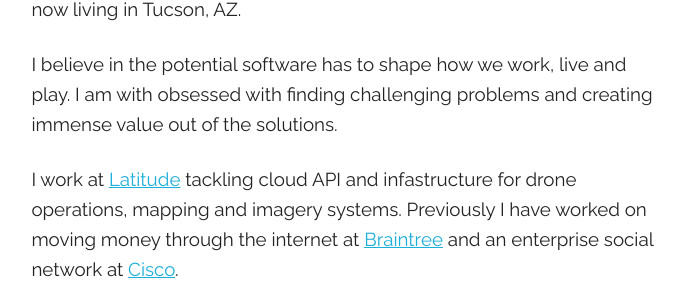
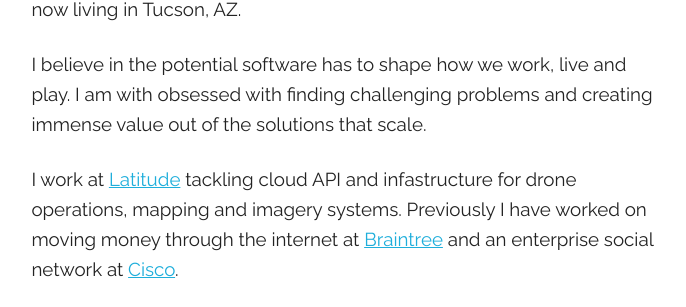
Before and after one commit to ianrtracey/ianrtracey.github.io, a Jekyll site: the page built from index.md, in a window 1280 px wide. Shown: the part 288-595 px from the top of the page, without its empty margins (295-981 px from the left). Built offline with Jekyll 4.4.1, drawn with Linux system fonts in a browser that asks for light colours.

```diff
--- a/_layouts/home.html
+++ b/_layouts/home.html
@@ -4,6 +4,6 @@
 ---
 
 <p>Hi there! My name is Ian Tracey, a software engineer from Boston, MA now living in Tucson, AZ.</p>
-<p>I believe in the potential software has to shape how we work, live and play. I am with obsessed with finding challenging problems and creating immense value out of the solutions.</p>
+<p>I believe in the potential software has to shape how we work, live and play. I am with obsessed with finding challenging problems and creating immense value out of the solutions that scale.</p>
 <p>I work at <a href="#">Latitude</a> tackling cloud API and infastructure for drone operations, mapping and imagery systems. Previously I have worked on moving money through the internet at  <a href="#">Braintree</a> and an enterprise social network at <a href="#">Cisco</a>.</p>
 <p>Besides writing code and designing systems I love discovering great food and coffee, spending time on Spotify, <a href="/hackathons.html">going to hackathons</a>, learning new tools and technology and traveling.</p>
```
Also changed, not shown: 14 other files.
